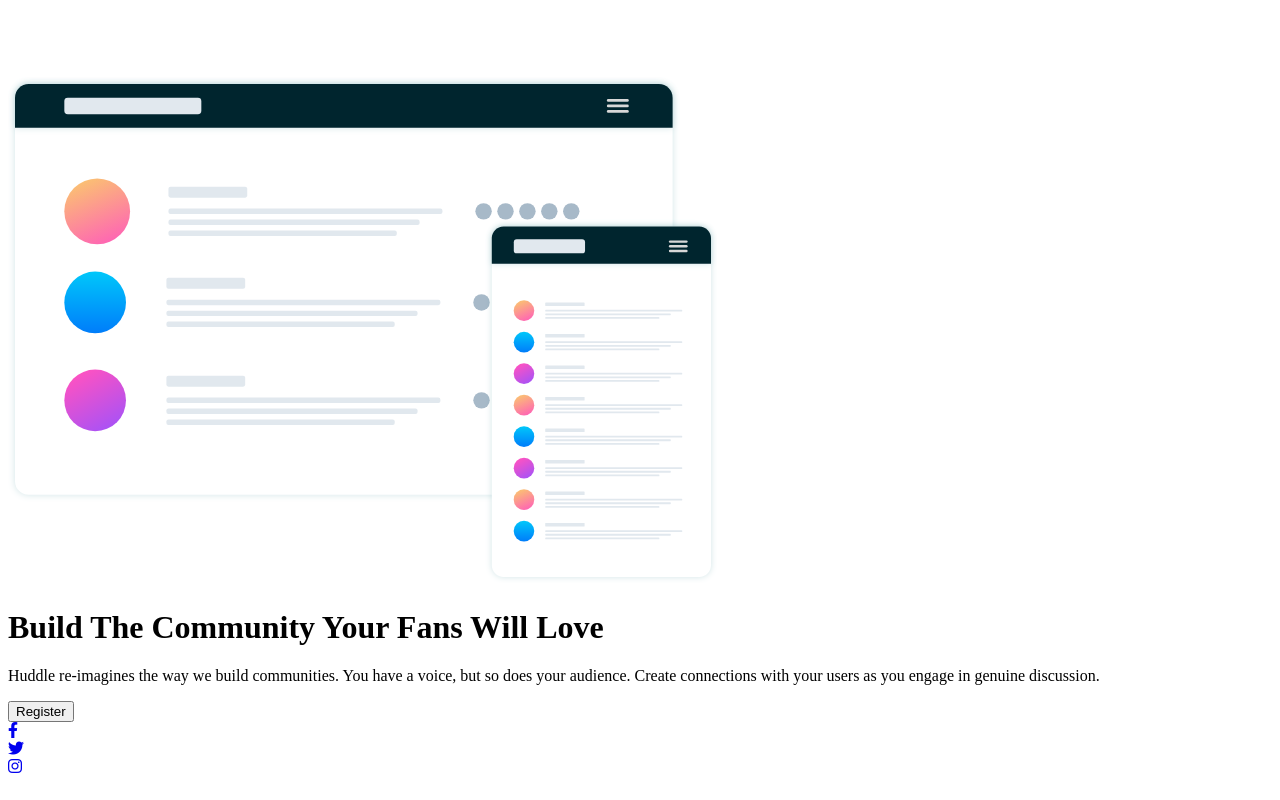
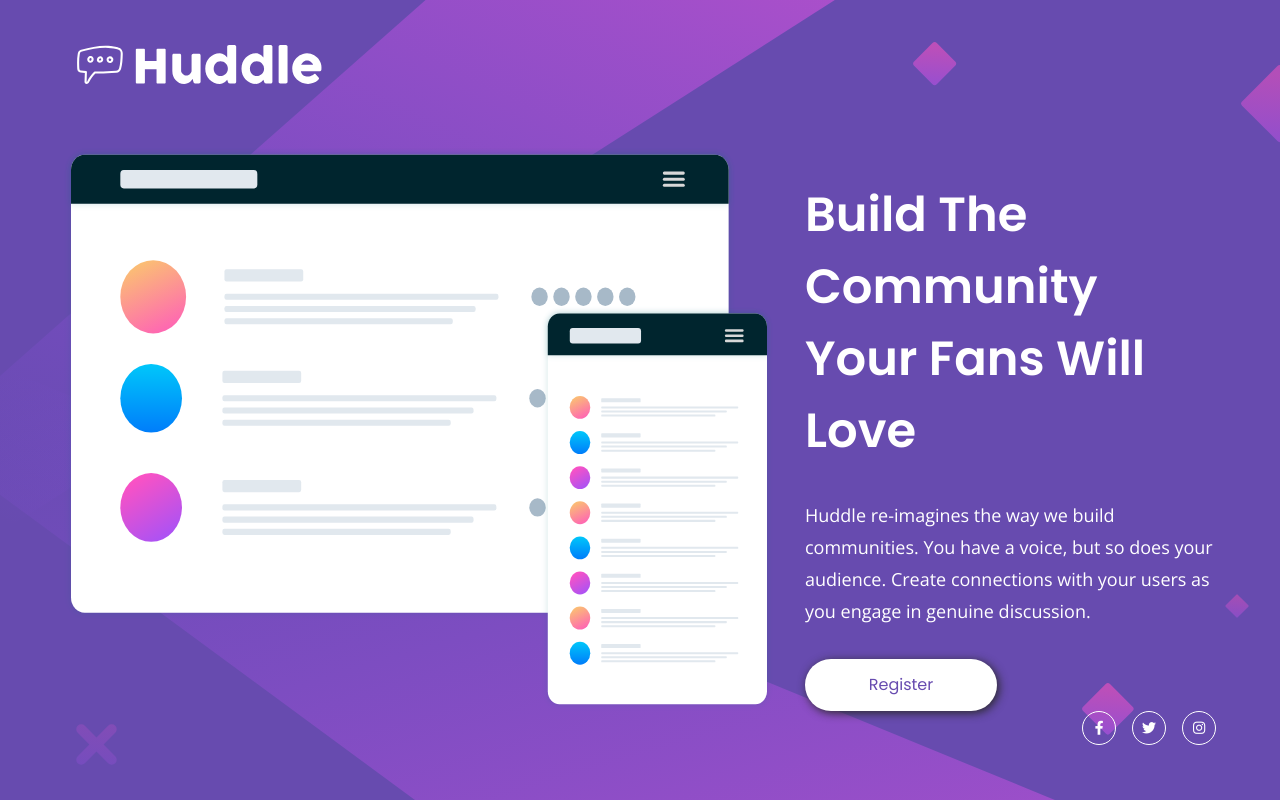
Before and after one commit to saroshfarhan/huddle-landing-page, a website: page index.html in a window 1280 px wide. Drawn offline with nearby package versions, Linux system fonts and the light colour scheme.

Commit message:
css added

```diff
--- a/index.html
+++ b/index.html
@@ -3,7 +3,7 @@
   <head>
     <meta charset="UTF-8" />
     <meta name="viewport" content="width=device-width, initial-scale=1.0" />
-    <link rel="stylesheet" type=“text/css” href="./styles/styles.css" />
+    <link rel="stylesheet" href="./styles/styles.css" />
 
     <link
       rel="icon"
--- a/styles/styles.css
+++ b/styles/styles.css
@@ -512,4 +512,4 @@
   transition-timing-function: ease-in-out;
 }
 
-/*# sourceMappingURL=output.css.map */
+/*# sourceMappingURL=styles.css.map */
```
Also changed, not shown: 1 other file.
